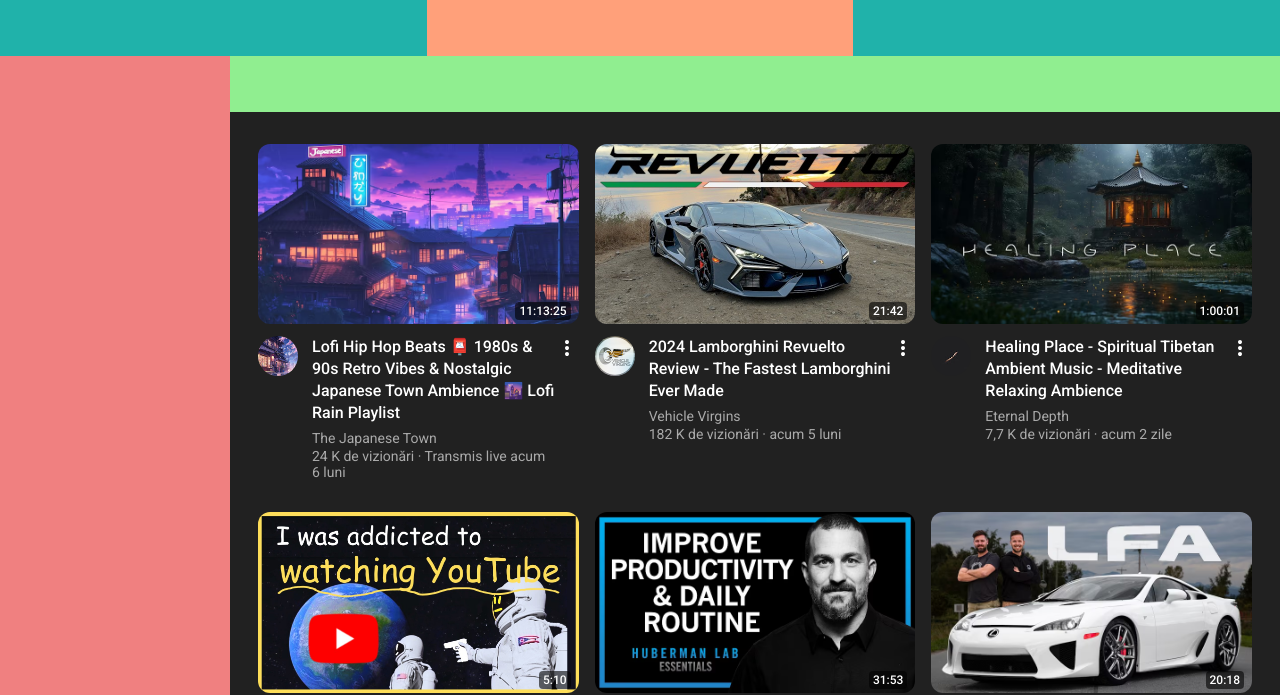
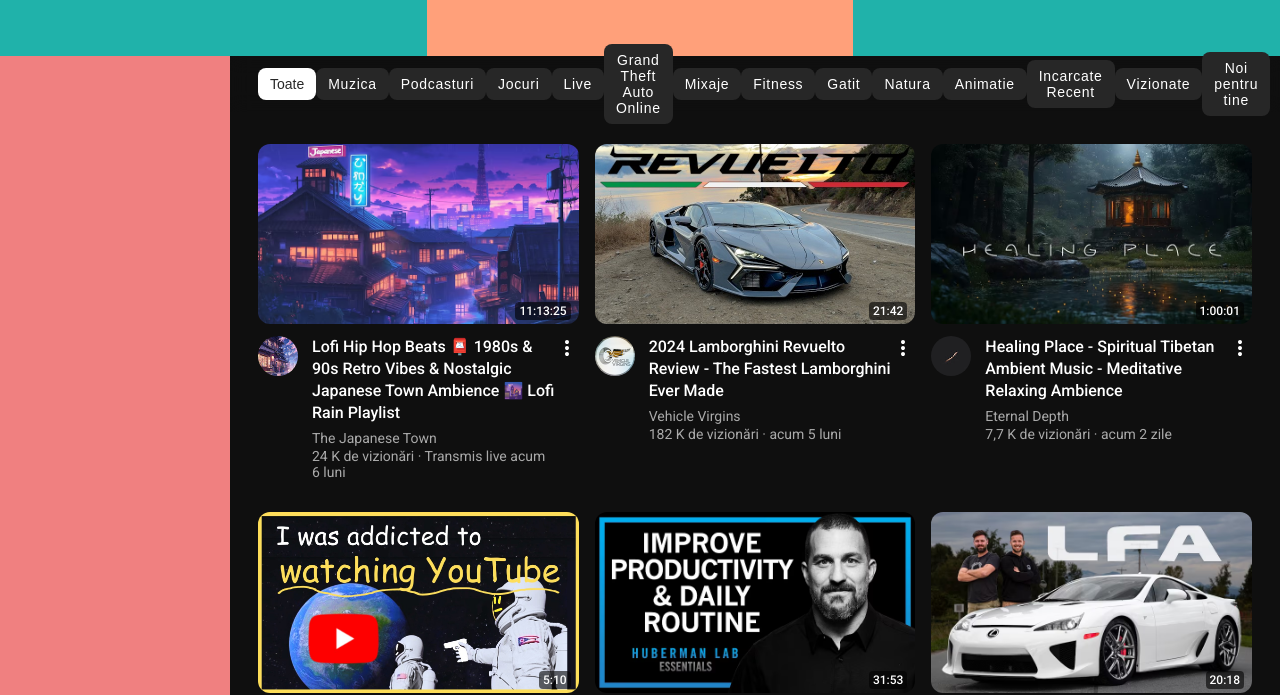
Before and after one commit to Cotea-Ionut-Roberto/yt-clone, a plain HTML site: page index.html in a window 1280 px wide. Shown: the top 695 px of the page. Drawn offline with Linux system fonts and the light colour scheme.

Commit message:
Complete filter-bar style and layout, Update colors

```diff
--- a/index.html
+++ b/index.html
@@ -26,7 +26,22 @@
     </nav>
 
     <main>
-        <nav class="filter-bar"></nav>
+        <nav class="filter-bar">
+            <button class="filter-button-active">Toate</button>
+            <button class="filter-button">Muzica</button>
+            <button class="filter-button">Podcasturi</button>
+            <button class="filter-button">Jocuri</button>
+            <button class="filter-button">Live</button>
+            <button class="filter-button">Grand Theft Auto Online</button>
+            <button class="filter-button">Mixaje</button>
+            <button class="filter-button">Fitness</button>
+            <button class="filter-button">Gatit</button>
+            <button class="filter-button">Natura</button>
+            <button class="filter-button">Animatie</button>
+            <button class="filter-button">Incarcate Recent</button>
+            <button class="filter-button">Vizionate</button>
+            <button class="filter-button">Noi pentru tine</button>
+        </nav>
 
         <section class="video-grid">
 
--- a/styles/filter-bar.css
+++ b/styles/filter-bar.css
@@ -1,9 +1,39 @@
 .filter-bar {
-    background-color: lightgreen;
+    background-color: rgba(15, 15, 15, 0.8);
+    backdrop-filter: blur(10px);
     position: fixed;
     top: 56px;
     left: 230px;
     right: 0;
     height: 56px;
     z-index: 2000;
+    display: flex;
+    justify-content: space-between;
+    align-items: center;
+    padding-left: 28px;
+    padding-right: 54px;
+
 }
+
+.filter-button {
+    z-index: 2001;
+    padding: 8px 12px;
+    background-color: rgb(39, 39, 39);
+    color: white;
+    border: none;
+    border-radius: 8px;
+    font-weight: 500;
+    font-size: 14px;
+    letter-spacing: 0.7px;
+}
+
+.filter-button-active {
+    z-index: 2001;
+    padding: 8px 12px;
+    background-color: white;
+    color: rgb(39, 39, 39);
+    border: none;
+    border-radius: 8px;
+    font-weight: 500;
+    font-size: 14px;
+}
--- a/styles/general.css
+++ b/styles/general.css
@@ -1,6 +1,6 @@
 body {
     margin: 0;
-    background-color: rgb(33, 33, 33);
+    background-color: rgb(15, 15, 15);
     font-family: Roboto, Arial;
 }
 
```
